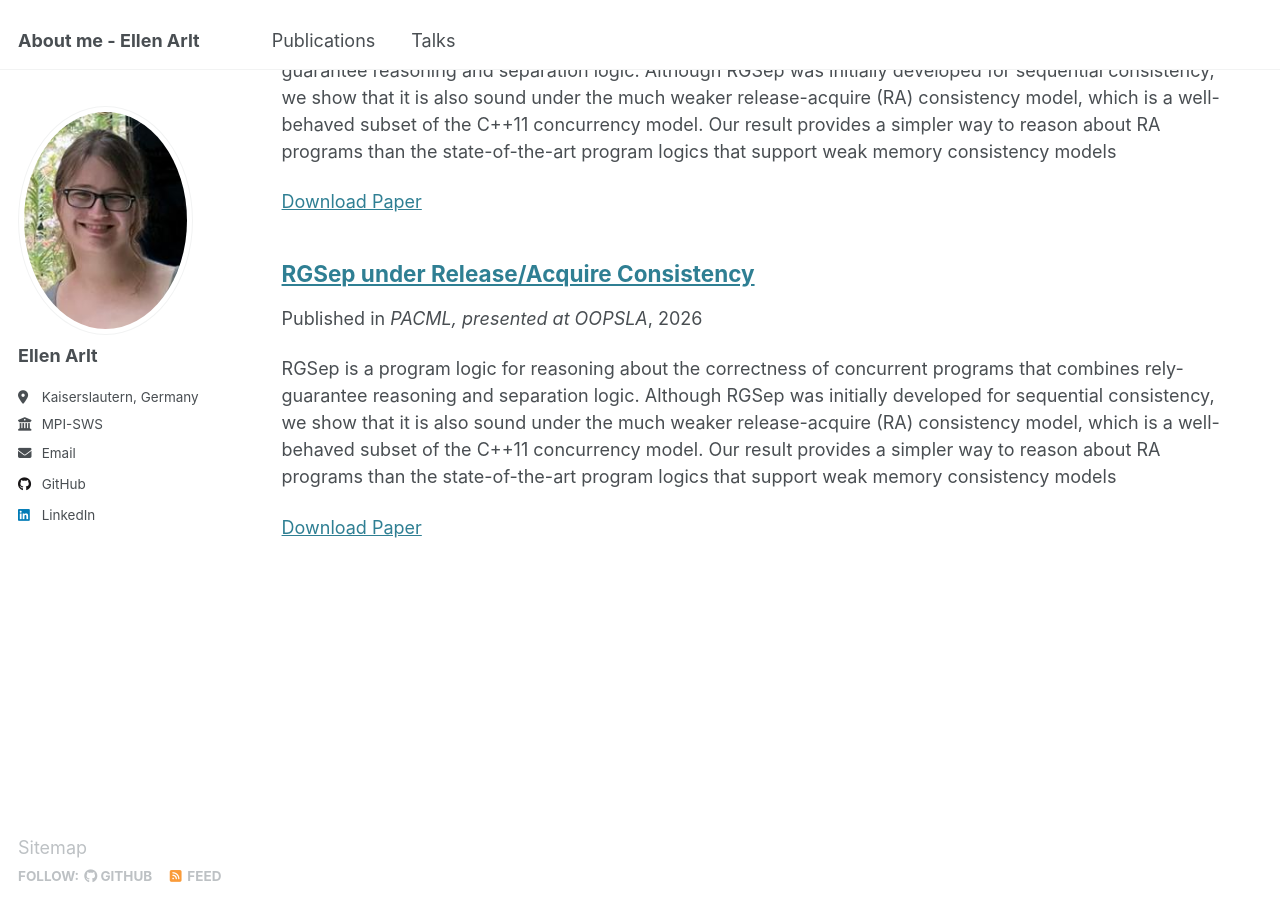
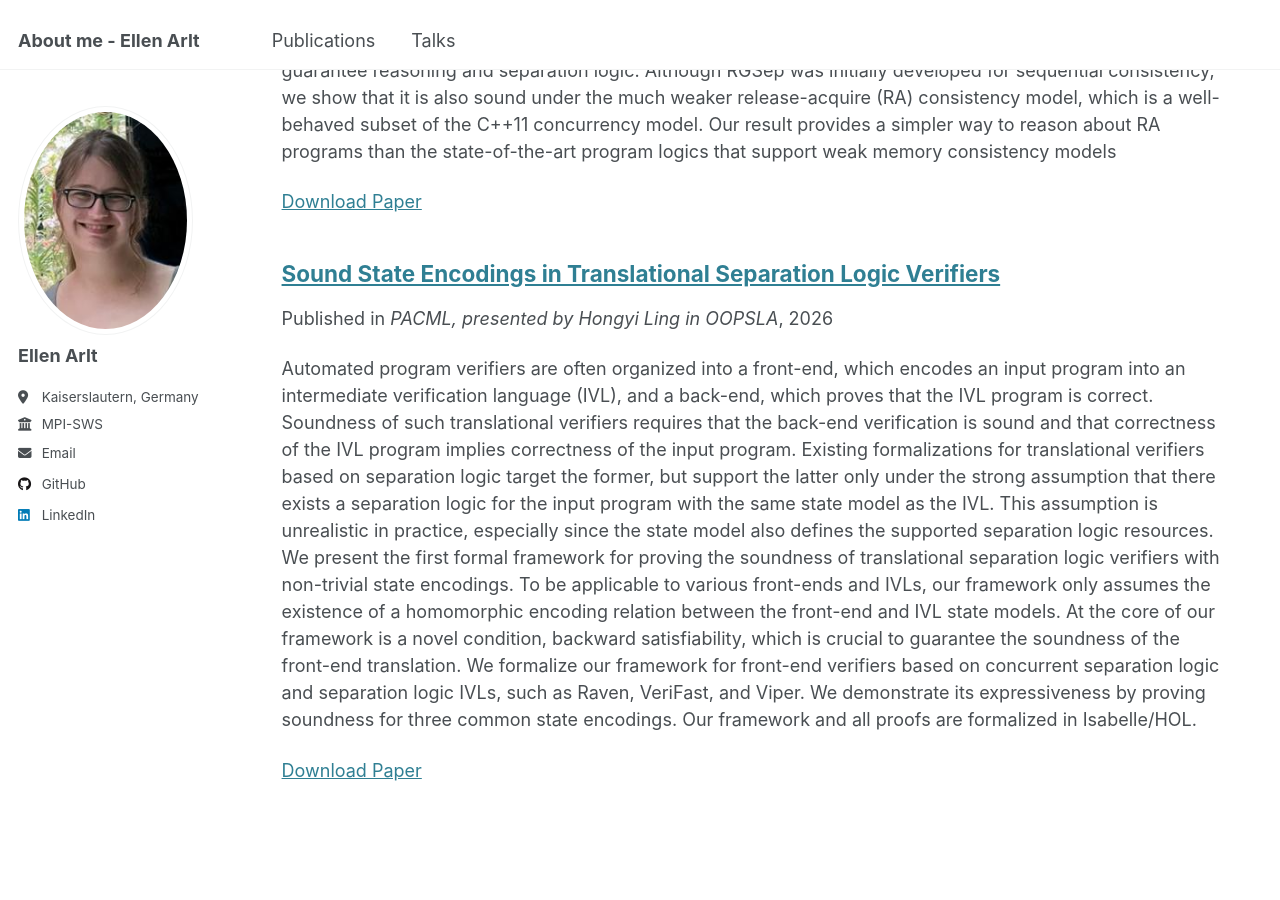
Before and after one commit to EllenArlt/EllenArlt.github.io, a Jekyll site: the page built from _pages/publications.html, in a window 1280 px wide and 900 px high, scrolled down 336 px. Built offline with Jekyll 4.4.1, drawn with Linux system fonts in a browser that asks for light colours.

Commit message:
Update 2009-10-01-paper-title-number-1.md

```diff
--- a/_publications/2009-10-01-paper-title-number-1.md
+++ b/_publications/2009-10-01-paper-title-number-1.md
@@ -1,13 +1,14 @@
 ---
-title: "RGSep under Release/Acquire Consistency"
+title: "Sound State Encodings in Translational Separation Logic Verifiers"
 collection: publications
 category: conferences
-authors: Ellen Arlt, Viktor Vafeiadis
-permalink: /publication/RGSepunderRA
-excerpt: 'RGSep is a program logic for reasoning about the correctness of concurrent programs that combines rely-guarantee reasoning and separation logic. Although RGSep was initially developed for sequential consistency, we show that it is also sound under the much weaker release-acquire (RA) consistency model, which is a well-behaved subset of the C++11 concurrency model. Our result provides a simpler way to reason about RA programs than the state-of-the-art program logics that support weak memory consistency models'
+authors: Hongyi Ling, Thibault Dardinier, Ellen Arlt, Peter Müller
+permalink: /publication/SoundStateEncoding
+excerpt: 'Automated program verifiers are often organized into a front-end, which encodes an input program into an intermediate verification language (IVL), and a back-end, which proves that the IVL program is correct. Soundness of such translational verifiers requires that the back-end verification is sound and that correctness of the IVL program implies correctness of the input program. Existing formalizations for translational verifiers based on separation logic target the former, but support the latter only under the strong assumption that there exists a separation logic for the input program with the same state model as the IVL. This assumption is unrealistic in practice, especially since the state model also defines the supported separation logic resources.
+We present the first formal framework for proving the soundness of translational separation logic verifiers with non-trivial state encodings. To be applicable to various front-ends and IVLs, our framework only assumes the existence of a homomorphic encoding relation between the front-end and IVL state models. At the core of our framework is a novel condition, backward satisfiability, which is crucial to guarantee the soundness of the front-end translation. We formalize our framework for front-end verifiers based on concurrent separation logic and separation logic IVLs, such as Raven, VeriFast, and Viper. We demonstrate its expressiveness by proving soundness for three common state encodings. Our framework and all proofs are formalized in Isabelle/HOL.'
 date: 2026-10-05
-venue: PACML, presented at OOPSLA
-paperurl: 'https://dl.acm.org/doi/epdf/10.1145/3839507'
+venue: PACML, presented by Hongyi Ling in OOPSLA
+paperurl: 'https://dl.acm.org/doi/epdf/10.1145/3839462'
 ---
 
 The contents above will be part of a list of publications, if the user clicks the link for the publication than the contents of section will be rendered as a full page, allowing you to provide more information about the paper for the reader. When publications are displayed as a single page, the contents of the above "citation" field will automatically be included below this section in a smaller font.
```
